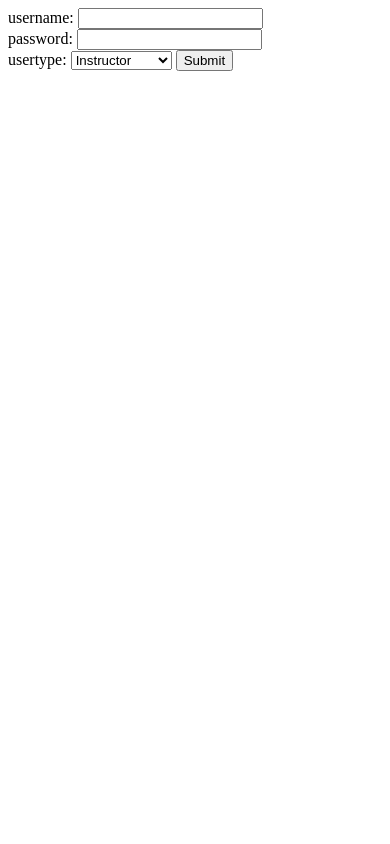
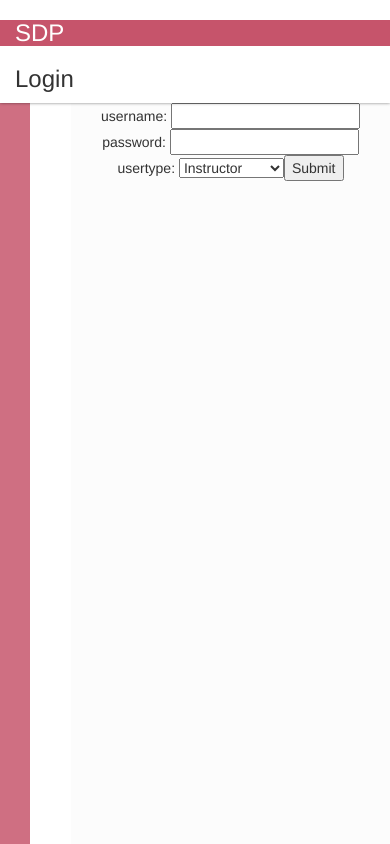
Before and after one commit to CHEN-Zhihan/sdp, a Django app: page /login/ in a window 390 px wide. Run offline with Django 3.2, Linux system fonts and the light colour scheme; style sheets or scripts are compiled from the project's sources; parts of the project's set-up code (start-up, migrations or seed data) failed here and were passed over; some libraries are stand-ins or nearby versions.

Commit message:
login and admin

```diff
--- a/general/templates/general/login.html
+++ b/general/templates/general/login.html
@@ -1,7 +1,63 @@
+
+
+
+
+
+
+<!DOCTYPE html>
+<html lang="en">
+  <head>
+    <meta charset="utf-8">
+    <meta name="viewport" content="width=device-width, initial-scale=1">
+    <title>SDP</title>
+    {% load static %}
+    <link rel="stylesheet" href="{% static "bootstrap/css/bootstrap.min.css" %}" media="all" type="text/css"/>
+    <link rel="stylesheet/less" href="{% static "general/general.less" %}" media="all" type="text/css"/>
+    <link rel="stylesheet/less" href="{% static "general/instructor.less" %}" media="all" type="text/css"/>
+    <script src="{% static "js/jquery-3.1.1.min.js" %}" charset="utf-8"></script>
+    <script src="{% static "js/less.min.js" %}" charset="utf-8"></script>
+    <script src="{% static "bootstrap/js/bootstrap.min.js" %}" charset="utf-8"></script>
+    <script src="{% static "js/common.js" %}" charset="utf-8"></script>
+    <script src="{% static "js/general/instructorIndex.js" %}" charset="utf-8"></script>
+  </head>
+  <body>
+    <!-- Main viewpoint container -->
+    <div class="container-fluid viewpoint-container">
+      <!-- Header row -->
+      <div class="row header-row">
+        <!-- Brand -->
+        <div class="col-sm-2 cbg-darken">
+          <h3>SDP</h3>
+        </div>
+        <!-- Header text -->
+        <div class="col-sm-10">
+          <h3 id="header-text">Login</h3>
+        </div>
+      </div> <!-- End header row -->
+
+      <!-- Content row -->
+      <div class="row content-row">
+        <!-- Navigation column -->
+        <div class="col-sm-2 cbg-primary fill-height">
+          <!-- Sidebar menu -->
+          <div id="sidebar-wrapper">
+            <ul class="sidebar-nav">
+              <!-- Menu item: Home -->
+
+
+              <!-- Menu item: Create Course -->
+            </ul>
+          </div>
+        </div> <!-- End navigation -->
+
+        <!-- Main content container -->
+        <div class="col-sm-10 fill-height main-column">
+          	<div class="container-fluid" id="main-content">
+          	<center>
+          	<table>
           		<form action="" method="post">{% csrf_token %}
-
 			  	username: <input type="text" name="username"><br>
-  password: <input type="text" name="password"><br>
+			  	password: <input type="password" name="password"><br>
 			  	usertype: <select name="usertype" >
 			                <option value = "Instructor">Instructor</option>
 			                <option value = "Participant">Participant</option>
@@ -10,3 +66,39 @@
 			            </select>
 			  	<input type="submit" value="Submit">
 				</form>
+          	</table>
+          	</center>
+
+
+
+
+
+
+
+
+
+
+          </div>
+        </div> <!-- End main content container -->
+      </div> <!-- End content row -->
+
+      <!-- Error modal dialog -->
+      <div class="modal fade" id="errorModal" role="dialog">
+        <div class="modal-dialog modal-sm">
+          <div class="modal-content">
+            <div class="modal-header">
+              <button type="button" class="close" data-dismiss="modal">&times;</button>
+              <h4 class="modal-title">Error</h4>
+            </div>
+            <div class="modal-body">
+              <p>An error occurred.</p>
+            </div>
+            <div class="modal-footer">
+              <button type="button" class="btn btn-default" data-dismiss="modal">Close</button>
+            </div>
+          </div>
+        </div>
+      </div> <!-- End modal -->
+    </div> <!-- End viewpoint container -->
+  </body>
+</html>
```
Also changed, not shown: general/templates/general/administratorIndex.html (+6 -7 lines), 7 other files. Lines whose indentation alone changed are shown as unchanged.
